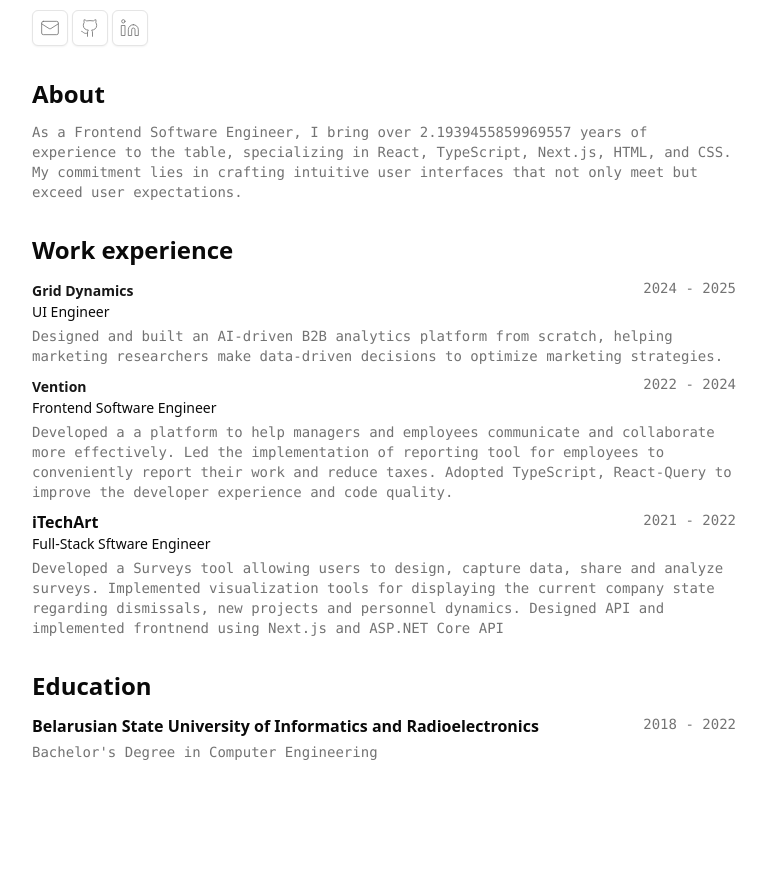
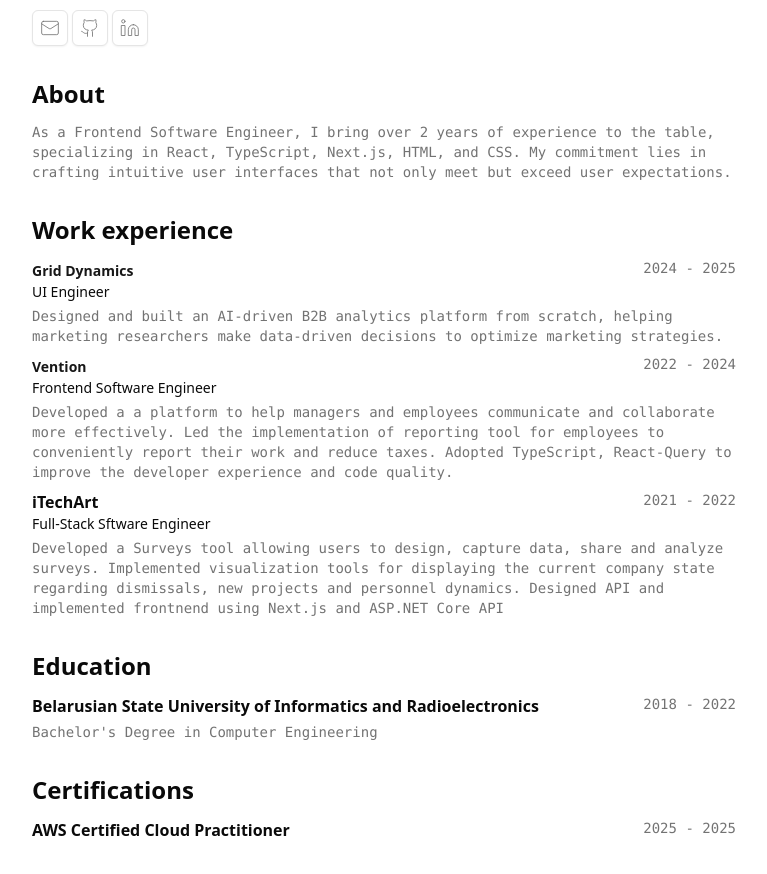
Before and after one commit to tryonelove/tryonelove.app, a Next.js app: page / in a window 1280 px wide. Shown: the part 226-1100 px from the top of the page, without its empty margins (256-1023 px from the left). Built offline with nearby package versions, Linux system fonts and the light colour scheme.

Commit message:
add ccertification

```diff
--- a/pages/index.tsx
+++ b/pages/index.tsx
@@ -75,7 +75,7 @@
       <Section>
         <SectionTitle>About</SectionTitle>
         <SecondaryText>
-          As a Frontend Software Engineer, I bring over {DateTime.now().diff(DateTime.fromObject({ year: 2021 }), 'years').years} years of experience to
+          As a Frontend Software Engineer, I bring over {Math.floor(DateTime.now().diff(DateTime.fromObject({ year: 2021 }), 'years').years)} years of experience to
           the table, specializing in React, TypeScript, Next.js, HTML, and CSS.
           My commitment lies in crafting intuitive user interfaces that not only
           meet but exceed user expectations.
@@ -104,6 +104,22 @@
           </TimelineItem>
         </Timeline>
       </Section>
+      <Section>
+        <SectionTitle>Certifications</SectionTitle>
+        <Timeline>
+          <TimelineItem>
+            <TimelineItemHeader>
+              <TimelineItemTitle>
+                AWS Certified Cloud Practitioner
+              </TimelineItemTitle>
+              <TimelineItemPeriod
+                startDate={DateTime.fromObject({ year: 2025 })}
+                endDate={DateTime.fromObject({ year: 2025 })}
+              />
+            </TimelineItemHeader>
+          </TimelineItem>
+        </Timeline>
+      </Section>
     </main>
   );
 }
--- a/work-experience-items.ts
+++ b/work-experience-items.ts
@@ -5,7 +5,7 @@
   {
     company: 'Grid Dynamics',
     position: 'UI Engineer',
-    link: 'https://ventionteams.com',
+    link: 'https://www.griddynamics.com',
     startDate: DateTime.fromObject({ year: 2024 }),
     endDate: DateTime.fromObject({ year: 2025 }),
     description: `
```
